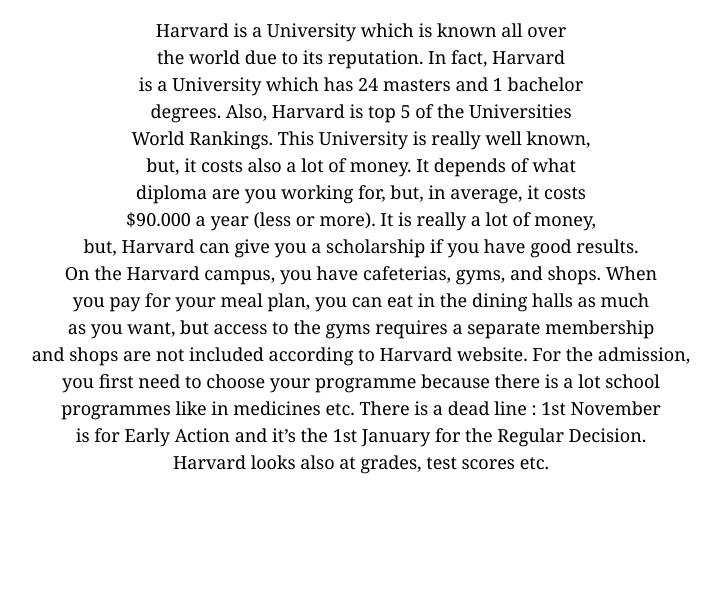
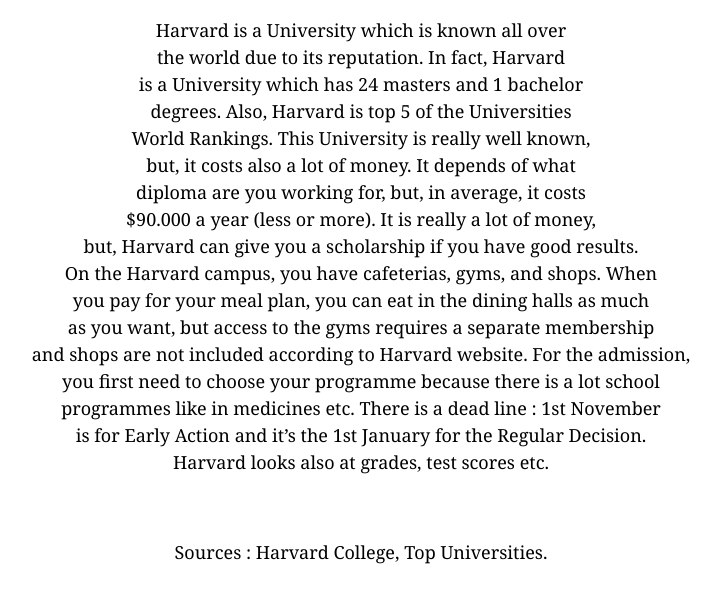
Before and after one commit to mlabrousse/press-review, a plain HTML site: page index.html in a window 1280 px wide. Shown: the part 81-684 px from the top of the page, without its empty margins (279-1000 px from the left). Drawn offline with Linux system fonts and the light colour scheme.

Commit message:
Update index.html

```diff
--- a/index.html
+++ b/index.html
@@ -37,5 +37,9 @@
     is for Early Action and it’s the 1st January for the Regular Decision.<br>
     Harvard looks also at grades, test scores etc.
 </p>
+<br>
+<p>
+  Sources : Harvard College, Top Universities.
+</p>
 </body>
 </html>
```
